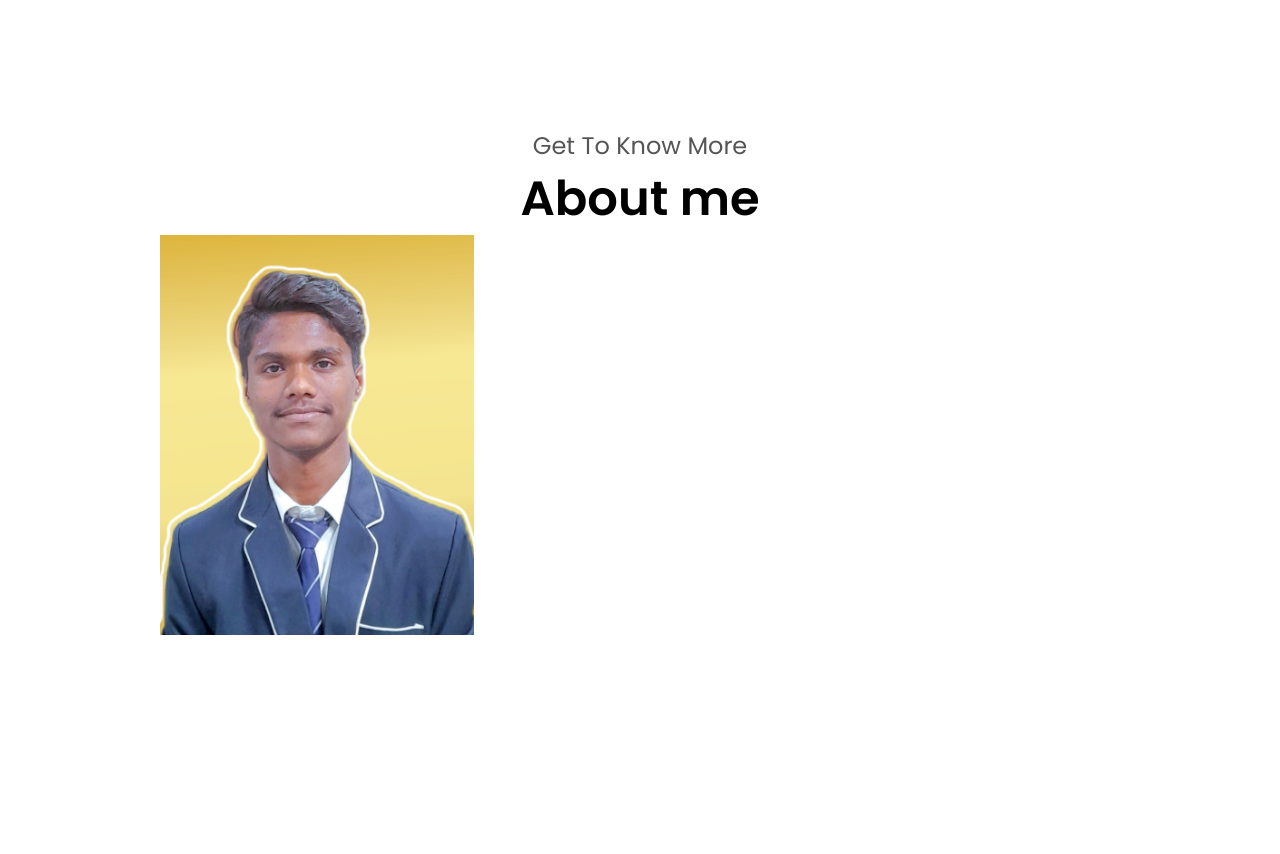
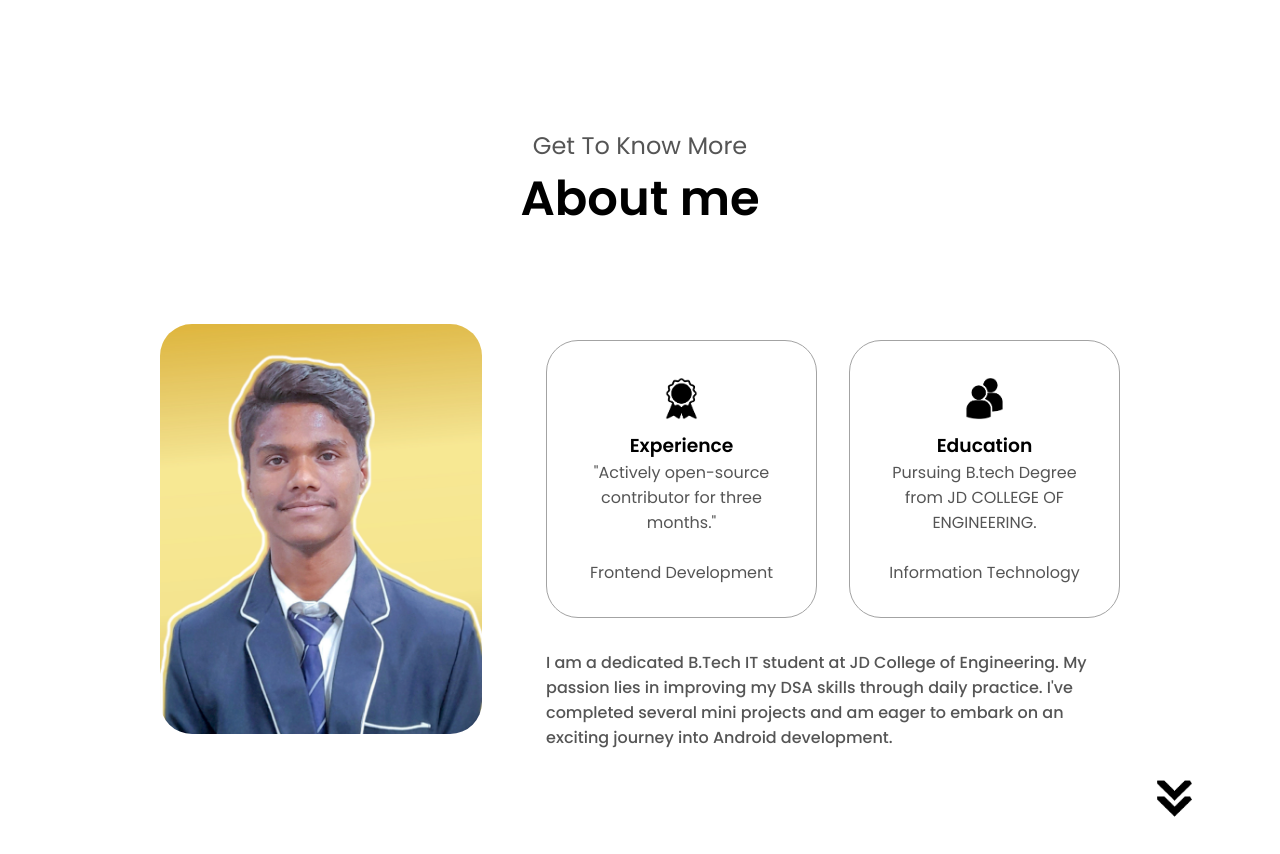
Before and after one commit to Harshninave04/Personal-Portfolio, a plain HTML site: page index.html in a window 1280 px wide. Shown: the part 680-1534 px from the top of the page. Drawn offline with Linux system fonts and the light colour scheme.

Commit message:
Completed About Section

```diff
--- a/index.html
+++ b/index.html
@@ -73,15 +73,46 @@
     </section>
     <!-- Section for About -->
     <section id="about">
+
         <p class="section__text__p1"> Get To Know More</p>
         <h1 class="title">About me</h1>
+
         <div class="section-container">
+
             <div class="section__pic-container">
                 <img src="./assets/about-profile.png" alt="Profile Picture" class="about-pic">
             </div>
+<div class="about-details-container">
+    <div class="about-containers">
+        <div class="details-container">
+
+            <img src="./assets/experience.png" alt="Experience icon" class="icon">
+
+            <h3>Experience</h3>
+            <p>
+                "Actively open-source contributor for three months."<br> <br>Frontend Development</p>
 
         </div>
+        <div class="details-container">
 
+            <img src="./assets/education.png" alt="Education icon" class="icon">
+
+            <h3>Education</h3>
+            <p>Pursuing B.tech Degree from JD COLLEGE OF ENGINEERING. <br> <br>Information Technology</p>
+
+            </div>
+            </div>
+            <div>
+                <div class="text-container">
+                    <p>I am a dedicated B.Tech IT student at JD College of Engineering. My passion lies in improving my DSA skills
+                        through daily practice. I've completed several mini projects
+                        and am eager to embark on an exciting journey
+                        into Android development.</p>
+                </div>
+            </div>
+            </div>
+            <img src="./assets/arrow.png" alt="Arrow icon" class="icon arrow" onclick="location.href='./#experiences'">
+            </div>
 
 </section>
 
--- a/style.css
+++ b/style.css
@@ -262,3 +262,60 @@ section {
     .btn-container {
         gap: 1rem;
     }
+/* About Section */
+
+#about {
+    position: relative;
+}
+
+.about-containers {
+    gap: 2rem;
+    margin-bottom: 2rem;
+    margin-top: 2rem;
+    /* margin-left: 2rem; */
+}
+
+.about-details-container {
+    justify-content: center;
+    flex-direction: column;
+}
+
+.about-containers,
+.about-details-container {
+    display: flex;
+}
+
+.about-pic {
+    border-radius: 2rem;
+}
+
+.arrow {
+    position: absolute;
+    right: -5rem;
+    bottom: 2.5rem;
+}
+
+.details-container {
+    padding: 2rem;
+    flex: 1;
+    background: white;
+    border-radius: 2rem;
+    border: rgb(53, 53, 53) 0.1rem solid;
+    border-color: rgb(163, 163, 163);
+    text-align: center;
+}
+
+.section-container {
+    gap: 4rem;
+    height: 80%;
+}
+
+.section__pic-container {
+    height: 410px;
+    width: 400px;
+    margin: auto 0;
+}
+
+.text-container {
+    font-weight: 500;
+}
```
